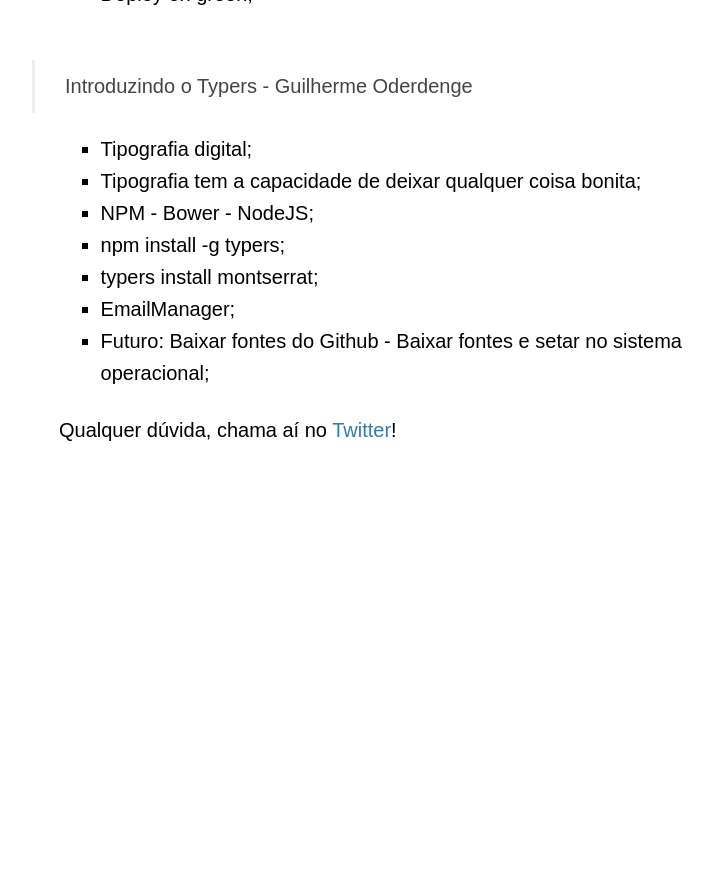
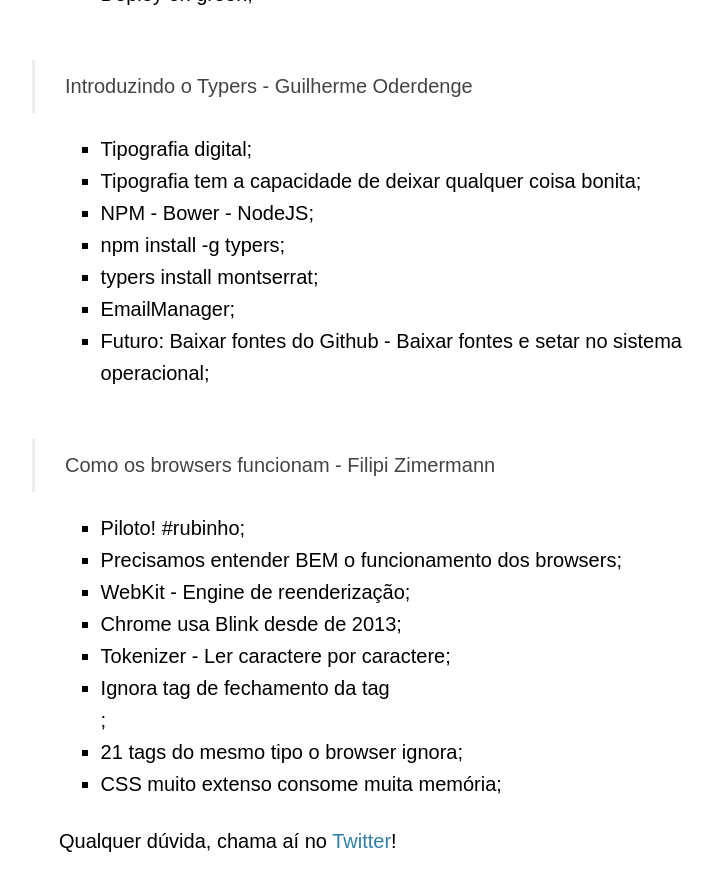
Before and after one commit to fabriciomrkonell/fabriciomrkonell, a Jekyll site: the page built from _posts/2014-11-21-front-in-floripa-o-evento-2014.markdown, in a window 1280 px wide and 900 px high, scrolled down 1954 px. Shown: the top 891 px of the window, without its empty margins (231-943 px from the left). Built offline with Jekyll 4.4.1, drawn with Linux system fonts in a browser that asks for light colours; some web fonts are replaced; Markdown is read by kramdown in place of the engine named in the settings; comment, search, counter and statistics services are not loaded; before the commit the page ends 2443 px from its top, so only the background shows below that.

Commit message:
Front In Floripa

```diff
--- a/_posts/2014-11-21-front-in-floripa-o-evento-2014.markdown
+++ b/_posts/2014-11-21-front-in-floripa-o-evento-2014.markdown
@@ -45,5 +45,15 @@
 * EmailManager;
 * Futuro: Baixar fontes do Github - Baixar fontes e setar no sistema operacional;
 
+<h3>Como os browsers funcionam - Filipi Zimermann</h3>
+* Piloto! #rubinho;
+* Precisamos entender BEM o funcionamento dos browsers;
+* WebKit - Engine de reenderização;
+* Chrome usa Blink desde de 2013;
+* Tokenizer - Ler caractere por caractere;
+* Ignora tag de fechamento da tag <br>;
+* 21 tags do mesmo tipo o browser ignora;
+* CSS muito extenso consome muita memória;
+
 
 Qualquer dúvida, chama aí no <a href="https://twitter.com/realronchi" target="blank">Twitter</a>!
```
